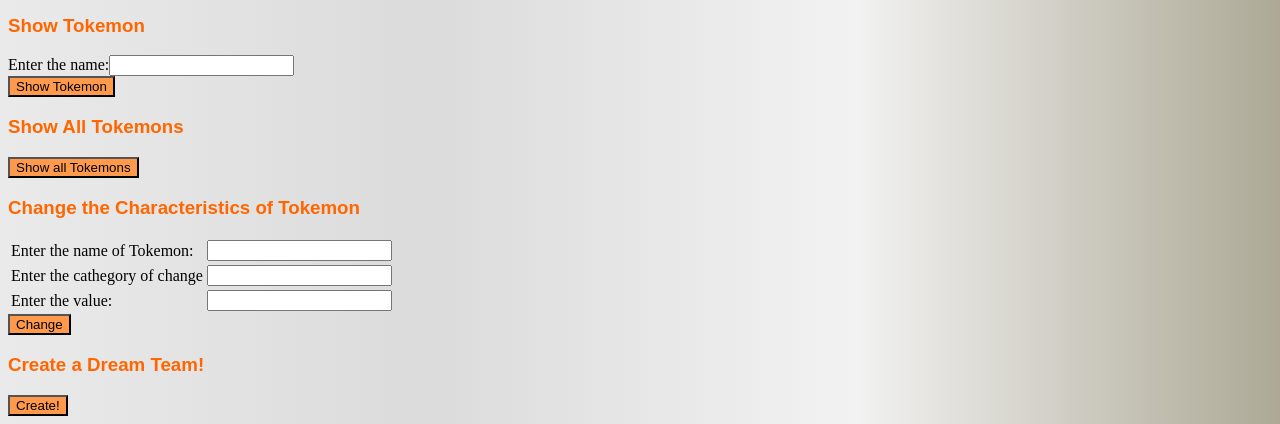
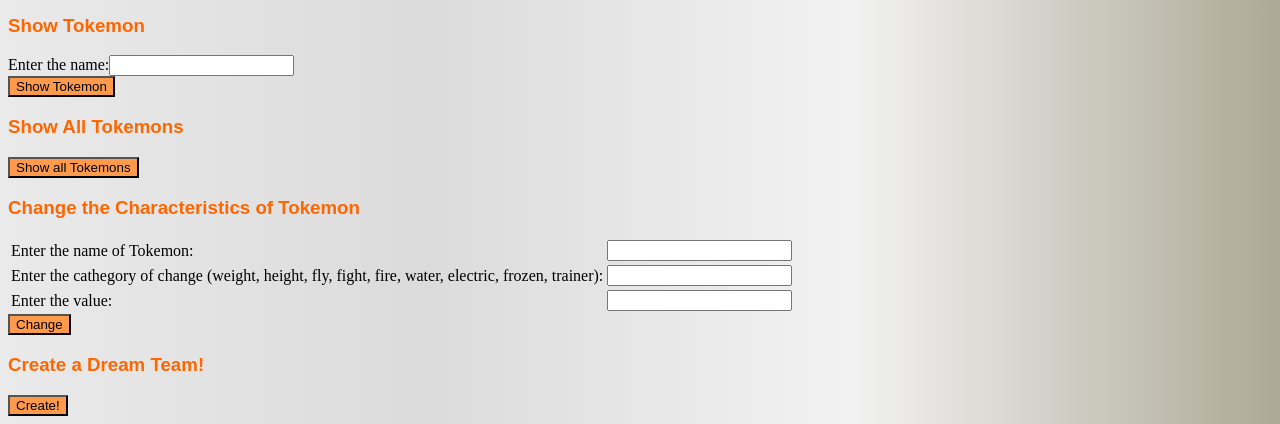
Before and after one commit to Rauf00/Tokemon-database, a Node server app: page /assignment2 in a window 1280 px wide. Shown: the part 499-923 px from the top of the page. Run offline with Node 20, Linux system fonts and the light colour scheme.

Commit message:
Assignment2 v7

```diff
--- a/index.js
+++ b/index.js
@@ -5,7 +5,7 @@ var app = express();
 
 const { Pool } = require('pg');
 const pool = new Pool({
-  connectionString: "postgres://obrxjfckxbdfxz:efc6f16a180acc4cb3480ddb1d603596f73ecd2adbe5567e47f6e0ca6a6d5756@ec2-174-129-231-116.compute-1.amazonaws.com:5432/d36o2ia71e1cdn",
+  connectionString: process.env.DATABASE_URL,
   ssl: true
 });
 
--- a/views/pages/tokemon.ejs
+++ b/views/pages/tokemon.ejs
@@ -80,7 +80,7 @@
           <td><input type="text" name="nameChange" value=""></td>
         </tr>
         <tr>
-          <td>Enter the cathegory of change</td>
+          <td>Enter the cathegory of change (weight, height, fly, fight, fire, water, electric, frozen, trainer): </td>
           <td><input type="text" name="columnChange" value=""></td>
         </tr>
         <tr>
```
